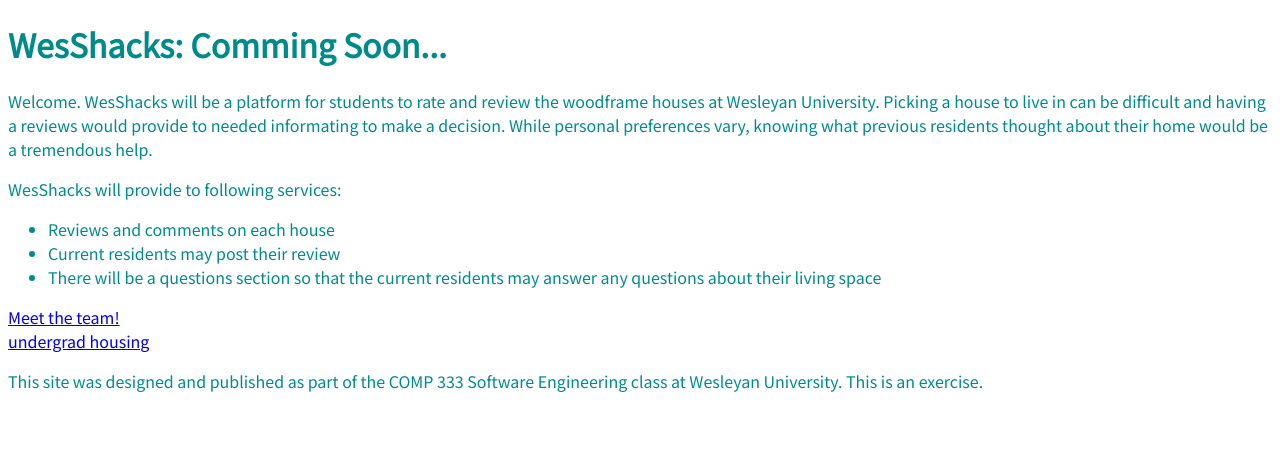
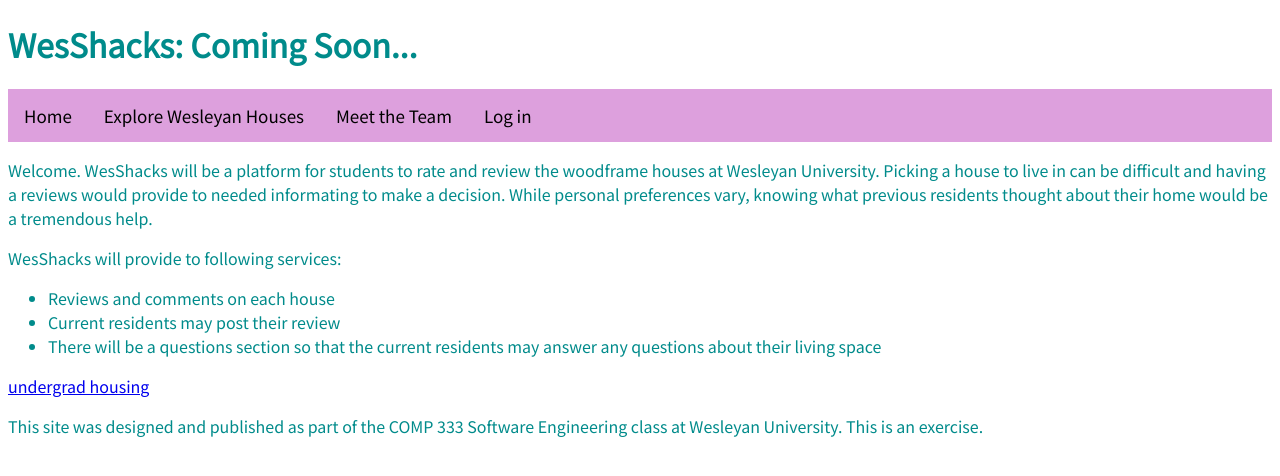
Before and after one commit to tessleptrue/wesshacks, a PHP site: page / in a window 1280 px wide. Shown: the top 476 px of the page. Run offline with PHP 8.4, Linux system fonts and the light colour scheme.

Commit message:
Adding a navbar (#4)

```diff
--- a/index.html
+++ b/index.html
@@ -24,9 +24,15 @@
     <title>WesShacks</title>
     <link rel="stylesheet" href="style.css" />
   </head>
+  <body>
+    <h1>WesShacks: Coming Soon...</h1>
+    <div class="topnav">
+      <a class="active" href="index.html">Home</a>
+      <a href="explorehouses.html">Explore Wesleyan Houses</a>
+      <a href="about_us.html">Meet the Team</a>
+      <a href=#login>Log in</a>
+    </div>
 
-  <body>
-    <h1>WesShacks: Comming Soon...</h1>
     <p>
       Welcome. WesShacks will be a platform for students to rate and review the woodframe houses at Wesleyan University. Picking a house to live in can be difficult and having a reviews would provide to needed informating to make a decision. While personal preferences vary, knowing what previous residents thought about their home would be a tremendous help.
     </p>
@@ -37,8 +43,6 @@
       <li>There will be a questions section so that the current residents may answer any questions about their living space</li>
      </ul>
 
-    <a href=about_us.html>Meet the team!</a>
-
     <div>
       <a href="https://www.wesleyan.edu/reslife/ugrad_housing/index.html"> undergrad housing
       </a>
--- a/style.css
+++ b/style.css
@@ -11,3 +11,33 @@ body {
   font-family: "Noto Sans SC", sans-serif;
   color: darkcyan;
 }
+
+/* Add a black background color to the top navigation */
+.topnav {
+  background-color: plum;
+  overflow: hidden;
+}
+
+/* Style the links inside the navigation bar */
+.topnav a {
+  float: left;
+  color: black;
+  text-align: center;
+  padding: 14px 16px;
+  text-decoration: none;
+  font-size: 17px;
+}
+
+/* Change the color of links on hover */
+.topnav a:hover {
+  background-color: #ddd;
+  color: black;
+}
+
+/* Add a color to the active/current link */
+/*
+.topnav a.active {
+  background-color: #04AA6D;
+  color: white;
+}
+*/
```
Also changed, not shown: about_us.html (+7 -1 lines), explorehouses.html (added, +18 -0 lines).
